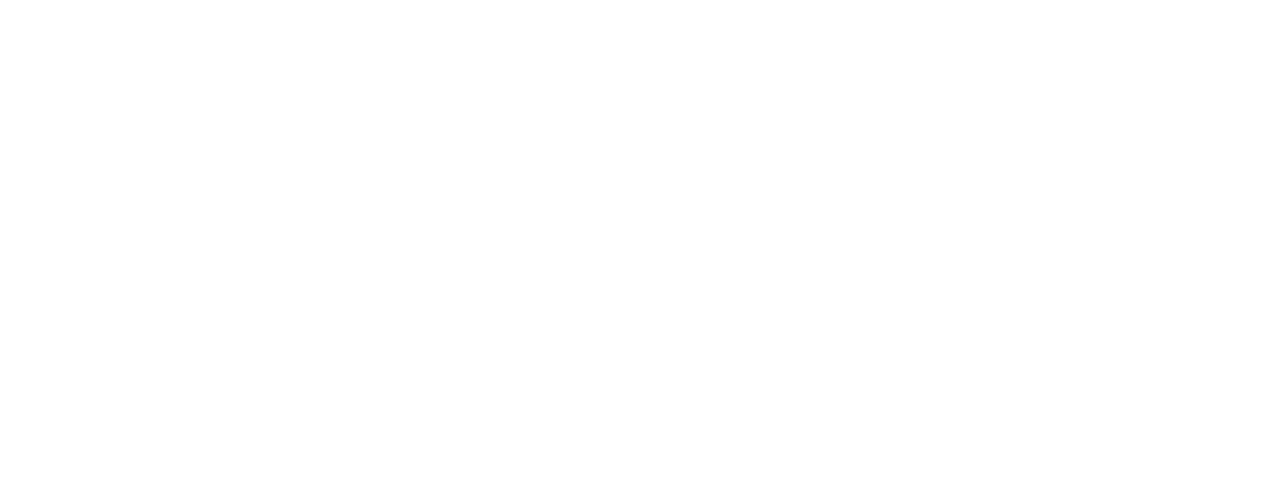
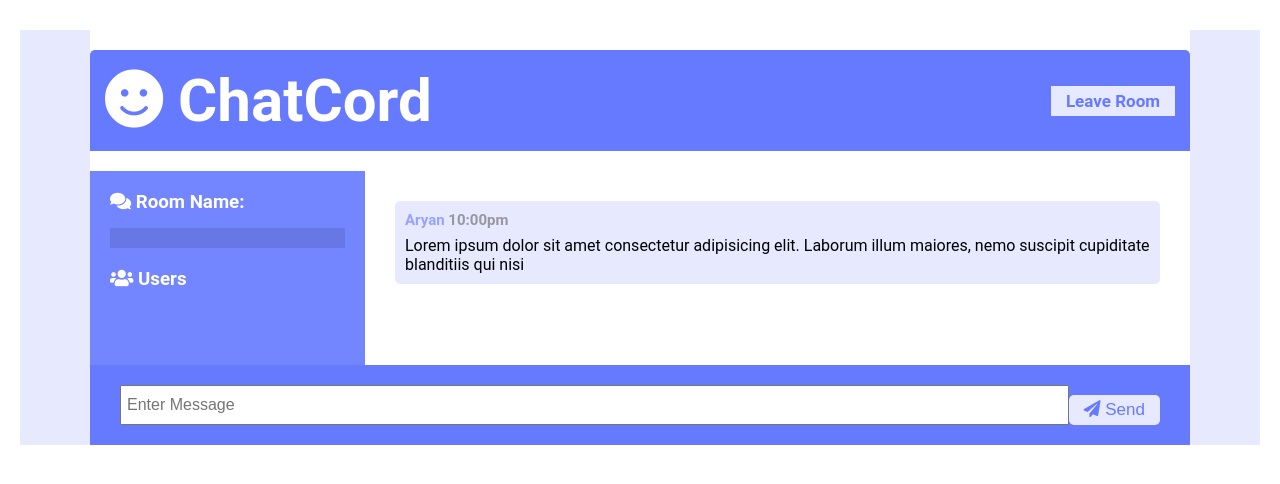
Before and after one commit to AryanKhadkaa/chat-room, a website: page public/chat.html in a window 1280 px wide. Drawn offline with nearby package versions, Linux system fonts and the light colour scheme; no server answers.

Commit message:
latest push

```diff
--- a/public/chat.html
+++ b/public/chat.html
@@ -3,11 +3,58 @@
   <head>
     <meta charset="UTF-8" />
     <meta name="viewport" content="width=device-width, initial-scale=1.0" />
-    <title>Document</title>
+    <link
+      rel="stylesheet"
+      href="https://cdnjs.cloudflare.com/ajax/libs/font-awesome/5.12.1/css/all.min.css"
+      integrity="sha256-mmgLkCYLUQbXn0B1SRqzHar6dCnv9oZFPEC1g1cwlkk="
+      crossorigin="anonymous"
+    />
+    <link rel="stylesheet" href="css/styles.css" />
+    <title>ChatCord App</title>
   </head>
   <body>
+    <div class="chat-container">
+      <header class="chat-header">
+        <h1><i class="fas fa-smile"></i> ChatCord</h1>
+        <a id="leave-btn" class="btn">Leave Room</a>
+      </header>
+      <main class="chat-main">
+        <div class="chat-sidebar">
+          <h3><i class="fas fa-comments"></i> Room Name:</h3>
+          <h2 id="room-name"></h2>
+          <h3><i class="fas fa-users"></i> Users</h3>
+          <ul id="users"></ul>
+        </div>
+        <div class="chat-messages">
+          <div class="message">
+            <p class="meta">Aryan <span>10:00pm</span></p>
+            <p class="text">
+              Lorem ipsum dolor sit amet consectetur adipisicing elit. Laborum
+              illum maiores, nemo suscipit cupiditate blanditiis qui nisi
+            </p>
+          </div>
+        </div>
+      </main>
+      <div class="chat-form-container">
+        <form id="chat-form">
+          <input
+            id="msg"
+            type="text"
+            placeholder="Enter Message"
+            required
+            autocomplete="off"
+          />
+          <button class="btn"><i class="fas fa-paper-plane"></i> Send</button>
+        </form>
+      </div>
+    </div>
+
+    <script
+      src="https://cdnjs.cloudflare.com/ajax/libs/qs/6.9.2/qs.min.js"
+      integrity="sha256-TDxXjkAUay70ae/QJBEpGKkpVslXaHHayklIVglFRT4="
+      crossorigin="anonymous"
+    ></script>
     <script src="/socket.io/socket.io.js"></script>
-    <!-- accessing the front end library for socket io -->
     <script src="js/app.js"></script>
   </body>
 </html>
--- a/public/css/styles.css
+++ b/public/css/styles.css
@@ -57,3 +57,194 @@ form button:hover {
   background-color: #e39d10;
   color: white;
 }
+
+@import url("https://fonts.googleapis.com/css?family=Roboto&display=swap");
+
+:root {
+  --dark-color-a: #667aff;
+  --dark-color-b: #7386ff;
+  --light-color: #e6e9ff;
+  --success-color: #5cb85c;
+  --error-color: #d9534f;
+}
+
+* {
+  box-sizing: border-box;
+  margin: 0;
+  padding: 0;
+}
+
+body {
+  font-family: "Roboto", sans-serif;
+  font-size: 16px;
+  background: var(--light-color);
+  margin: 20px;
+}
+
+ul {
+  list-style: none;
+}
+
+a {
+  text-decoration: none;
+}
+
+.btn {
+  cursor: pointer;
+  padding: 5px 15px;
+  background: var(--light-color);
+  color: var(--dark-color-a);
+  border: 0;
+  font-size: 17px;
+}
+
+/* Chat Page */
+
+.chat-container {
+  max-width: 1100px;
+  background: #fff;
+  margin: 30px auto;
+  overflow: hidden;
+}
+
+.chat-header {
+  background: var(--dark-color-a);
+  color: #fff;
+  border-top-left-radius: 5px;
+  border-top-right-radius: 5px;
+  padding: 15px;
+  display: flex;
+  align-items: center;
+  justify-content: space-between;
+}
+
+.chat-main {
+  display: grid;
+  grid-template-columns: 1fr 3fr;
+}
+
+.chat-sidebar {
+  background: var(--dark-color-b);
+  color: #fff;
+  padding: 20px 20px 60px;
+  overflow-y: scroll;
+}
+
+.chat-sidebar h2 {
+  font-size: 20px;
+  background: rgba(0, 0, 0, 0.1);
+  padding: 10px;
+  margin-bottom: 20px;
+}
+
+.chat-sidebar h3 {
+  margin-bottom: 15px;
+}
+
+.chat-sidebar ul li {
+  padding: 10px 0;
+}
+
+.chat-messages {
+  padding: 30px;
+  max-height: 500px;
+  overflow-y: scroll;
+}
+
+.chat-messages .message {
+  padding: 10px;
+  margin-bottom: 15px;
+  background-color: var(--light-color);
+  border-radius: 5px;
+  overflow-wrap: break-word;
+}
+
+.chat-messages .message .meta {
+  font-size: 15px;
+  font-weight: bold;
+  color: var(--dark-color-b);
+  opacity: 0.7;
+  margin-bottom: 7px;
+}
+
+.chat-messages .message .meta span {
+  color: #777;
+}
+
+.chat-form-container {
+  padding: 20px 30px;
+  background-color: var(--dark-color-a);
+}
+
+.chat-form-container form {
+  display: flex;
+}
+
+.chat-form-container input[type="text"] {
+  font-size: 16px;
+  padding: 5px;
+  height: 40px;
+  flex: 1;
+}
+
+/* Join Page */
+.join-container {
+  max-width: 500px;
+  margin: 80px auto;
+  color: #fff;
+}
+
+.join-header {
+  text-align: center;
+  padding: 20px;
+  background: var(--dark-color-a);
+  border-top-left-radius: 5px;
+  border-top-right-radius: 5px;
+}
+
+.join-main {
+  padding: 30px 40px;
+  background: var(--dark-color-b);
+}
+
+.join-main p {
+  margin-bottom: 20px;
+}
+
+.join-main .form-control {
+  margin-bottom: 20px;
+}
+
+.join-main label {
+  display: block;
+  margin-bottom: 5px;
+}
+
+.join-main input[type="text"] {
+  font-size: 16px;
+  padding: 5px;
+  height: 40px;
+  width: 100%;
+}
+
+.join-main select {
+  font-size: 16px;
+  padding: 5px;
+  height: 40px;
+  width: 100%;
+}
+
+.join-main .btn {
+  margin-top: 20px;
+  width: 100%;
+}
+
+@media (max-width: 700px) {
+  .chat-main {
+    display: block;
+  }
+
+  .chat-sidebar {
+    display: none;
+  }
+}
--- a/public/js/app.js
+++ b/public/js/app.js
@@ -0,0 +1,51 @@
+const chatForm = document.getElementById("chat-form");
+
+const socket = io();
+
+// Message from server
+socket.on("message", (message) => {
+  console.log(message);
+  outputMessage(message);
+});
+
+// Message submit
+chatForm.addEventListener("submit", (e) => {
+  e.preventDefault();
+
+  // Getting message text
+  const msg = e.target.elements.msg.value;
+
+  // Emitting message to server
+  socket.emit("chatMessage", msg);
+});
+// How this particular process(e.target.elements.msg.value) work??
+
+// e (Event Object):
+
+// The event object e is passed as a parameter to the event listener function when the form is submitted.
+// e.preventDefault(); prevents the default form submission behavior (which would reload the page).
+// e.target (Event Target):
+
+// e.target refers to the element that triggered the event.
+// Since this event is attached to chatForm, e.target is the <form> element.
+// e.target.elements (Form Elements Collection):
+
+// e.target.elements is a collection of all the form fields inside the form.
+// It allows accessing form fields by their name attribute.
+// e.target.elements.msg (Accessing the Input Field):
+
+// If there is an <input> field inside the form with name="msg", then e.target.elements.msg refers to that input field.
+// e.target.elements.msg.value (Getting the Input Value):
+
+// .value retrieves the text typed inside the input field
+
+// Output message to DOM
+function outputMessage(message) {
+  const div = document.createElement("div");
+  div.classList.add("message");
+  div.innerHTML = `<p class="meta">Aryan <span>10:00pm</span></p>
+            <p class="text">
+             ${message}
+            </p>`;
+  document.querySelector(".chat-messages").appendChild(div);
+}
```
Also changed, not shown: server.js (+18 -0 lines).
